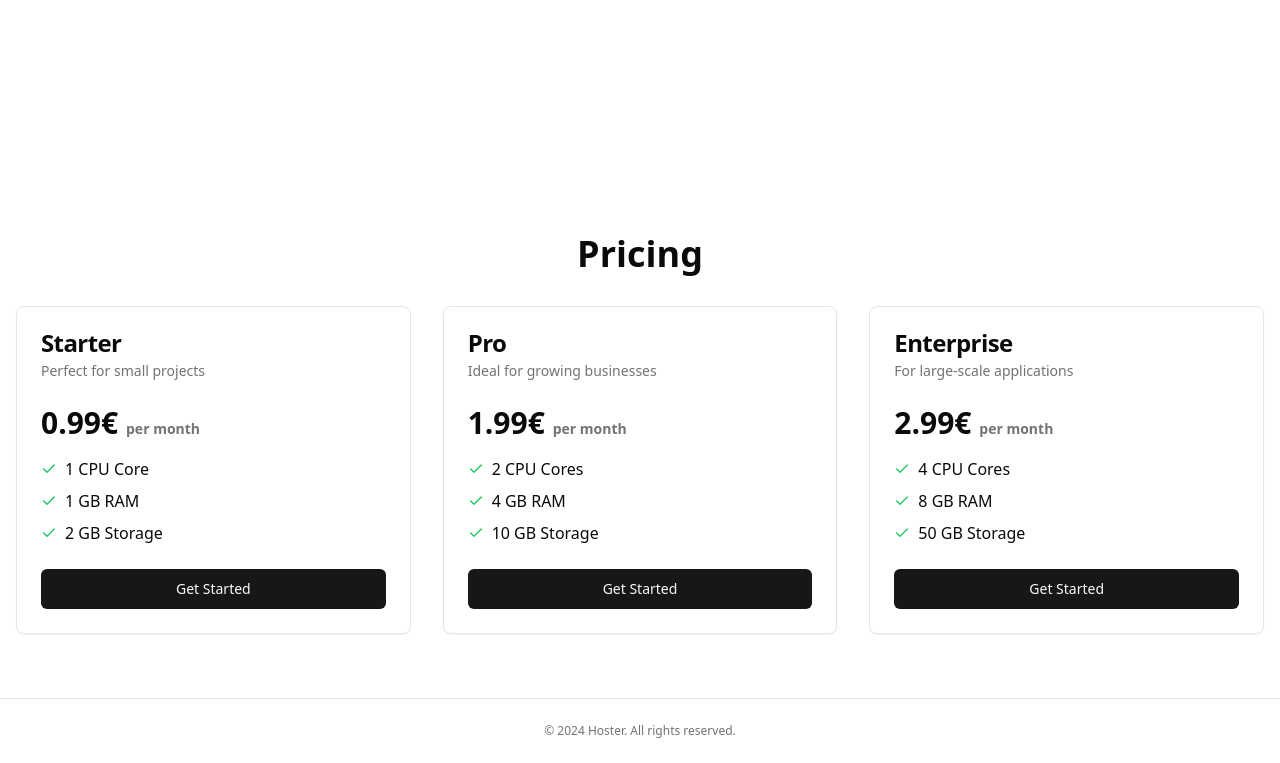
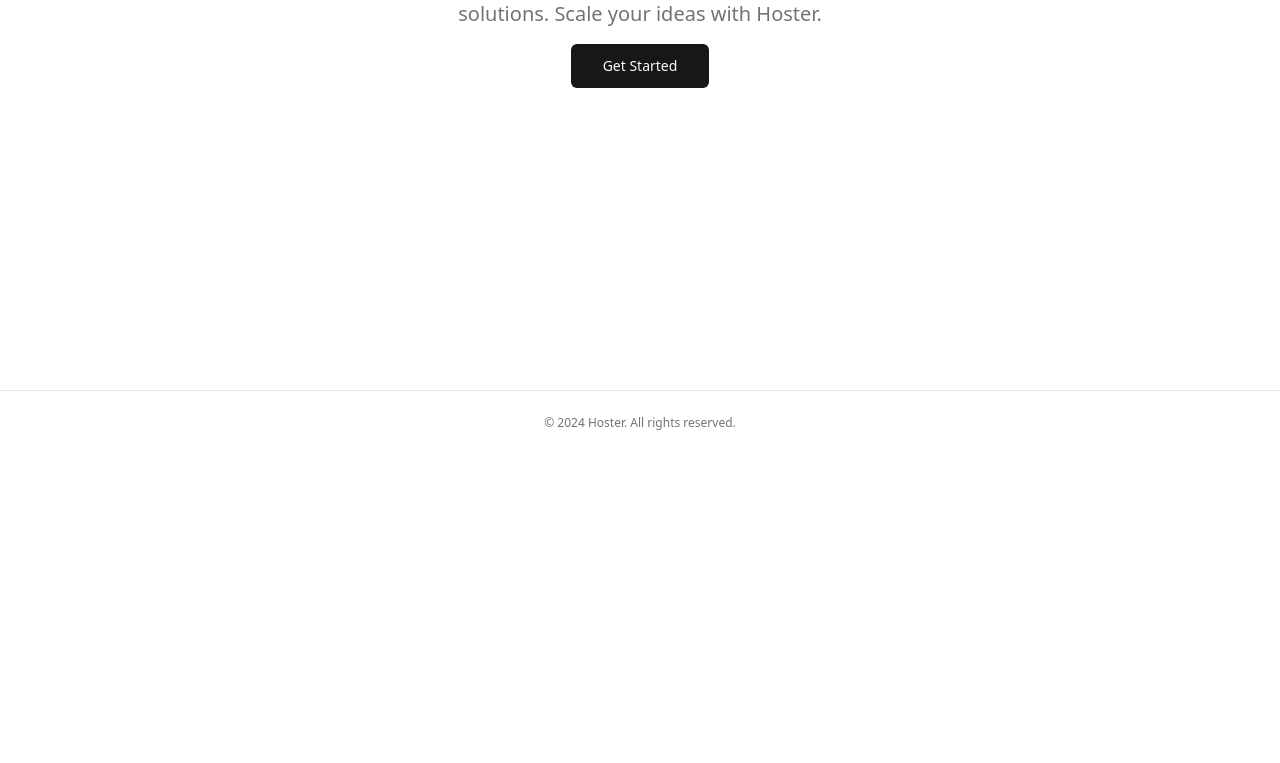
Before and after one commit to tlebeitsuk/hoster, a Next.js app: page / in a window 1280 px wide. Shown: the part 483-1246 px from the top of the page. After the commit the page ends 938 px from the top, so only its background shows below. Built offline with nearby package versions, Linux system fonts and the light colour scheme.

Commit message:
Remove pricing

```diff
--- a/src/app/page.tsx
+++ b/src/app/page.tsx
@@ -23,6 +23,7 @@ export default function Home() {
 					</Button>
 				</div>
 			</header>
+
 			<div className="flex flex-col items-center justify-center min-h-dvh max-w-7xl mx-auto">
 				<section className="w-full flex justify-center px-6 py-12 md:py-24 lg:py-32 xl:py-48">
 					<div className="flex flex-col items-center space-y-4 text-center">
@@ -40,98 +41,6 @@ export default function Home() {
 						</Button>
 					</div>
 				</section>
-				<section className="w-full">
-					<div className="w-full px-4 py-4 sm:py-16">
-						<h2 className="text-3xl font-bold md:text-4xl text-center mb-6 sm:mb-8">
-							Pricing
-						</h2>
-						<div className="grid gap-8 sm:grid-cols-2 lg:grid-cols-3">
-							<Card>
-								<CardHeader>
-									<CardTitle>Starter</CardTitle>
-									<CardDescription>Perfect for small projects</CardDescription>
-								</CardHeader>
-								<CardContent>
-									<p className="text-3xl font-bold">
-										0.99€ <span className="text-muted-foreground text-sm">per month</span>
-									</p>
-									<ul className="mt-4 space-y-2">
-										<li className="flex items-center">
-											<Check className="mr-2 size-4 text-green-500" />1 CPU Core
-										</li>
-										<li className="flex items-center">
-											<Check className="mr-2 size-4 text-green-500" />1 GB RAM
-										</li>
-										<li className="flex items-center">
-											<Check className="mr-2 size-4 text-green-500" />2 GB Storage
-										</li>
-									</ul>
-								</CardContent>
-								<CardFooter>
-									<Button className="w-full" asChild>
-										<Link href="/login">Get Started</Link>
-									</Button>
-								</CardFooter>
-							</Card>
-							<Card>
-								<CardHeader>
-									<CardTitle>Pro</CardTitle>
-									<CardDescription>Ideal for growing businesses</CardDescription>
-								</CardHeader>
-								<CardContent>
-									<p className="text-3xl font-bold">
-										1.99€ <span className="text-muted-foreground text-sm">per month</span>
-									</p>
-									<ul className="mt-4 space-y-2">
-										<li className="flex items-center">
-											<Check className="mr-2 size-4 text-green-500" />2 CPU Cores
-										</li>
-										<li className="flex items-center">
-											<Check className="mr-2 size-4 text-green-500" />4 GB RAM
-										</li>
-										<li className="flex items-center">
-											<Check className="mr-2 size-4 text-green-500" />
-											10 GB Storage
-										</li>
-									</ul>
-								</CardContent>
-								<CardFooter>
-									<Button className="w-full" asChild>
-										<Link href="/login">Get Started</Link>
-									</Button>
-								</CardFooter>
-							</Card>
-							<Card>
-								<CardHeader>
-									<CardTitle>Enterprise</CardTitle>
-									<CardDescription>For large-scale applications</CardDescription>
-								</CardHeader>
-								<CardContent>
-									<p className="text-3xl font-bold">
-										2.99€ <span className="text-muted-foreground text-sm">per month</span>
-									</p>
-									<ul className="mt-4 space-y-2">
-										<li className="flex items-center">
-											<Check className="mr-2 size-4 text-green-500" />4 CPU Cores
-										</li>
-										<li className="flex items-center">
-											<Check className="mr-2 size-4 text-green-500" />8 GB RAM
-										</li>
-										<li className="flex items-center">
-											<Check className="mr-2 size-4 text-green-500" />
-											50 GB Storage
-										</li>
-									</ul>
-								</CardContent>
-								<CardFooter>
-									<Button className="w-full" asChild>
-										<Link href="/login">Get Started</Link>
-									</Button>
-								</CardFooter>
-							</Card>
-						</div>
-					</div>
-				</section>
 			</div>
 			<footer className="flex justify-center py-6 px-4 border-t">
 				<p className="text-xs text-muted-foreground">
```
